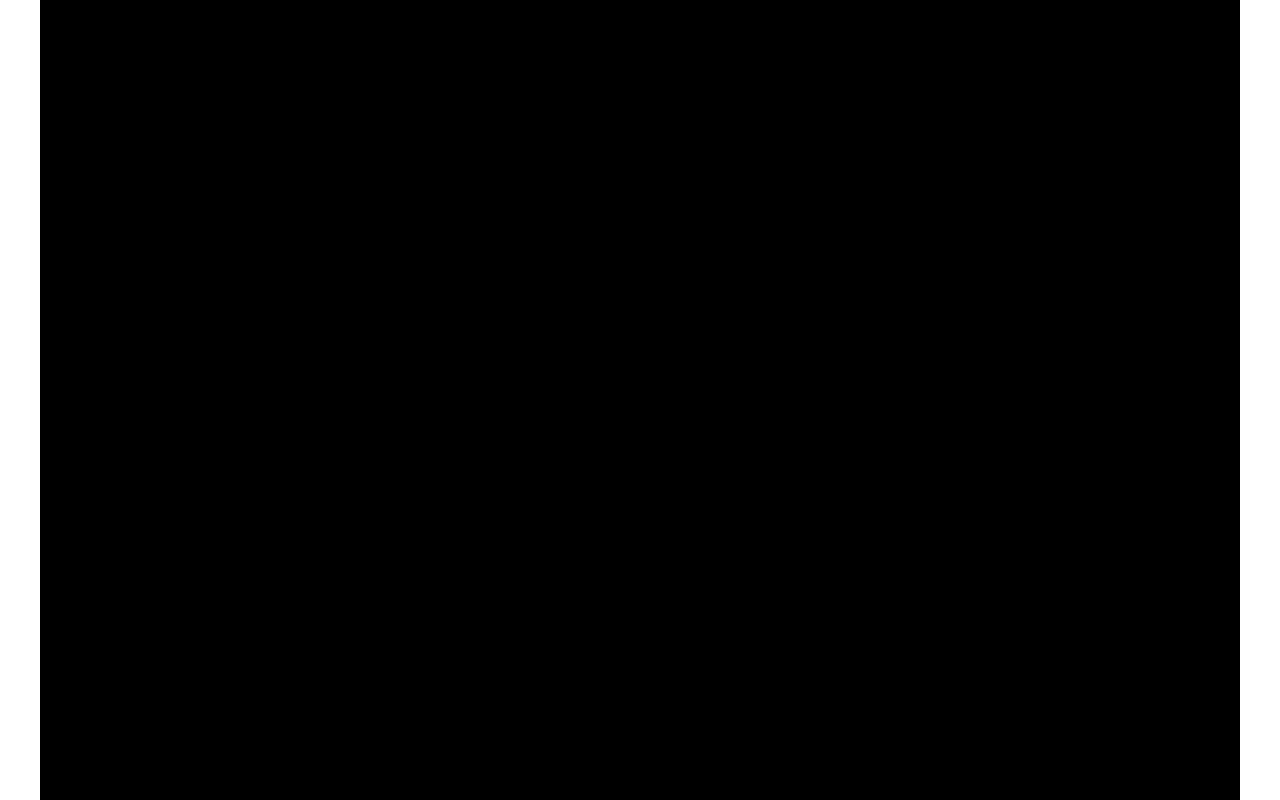
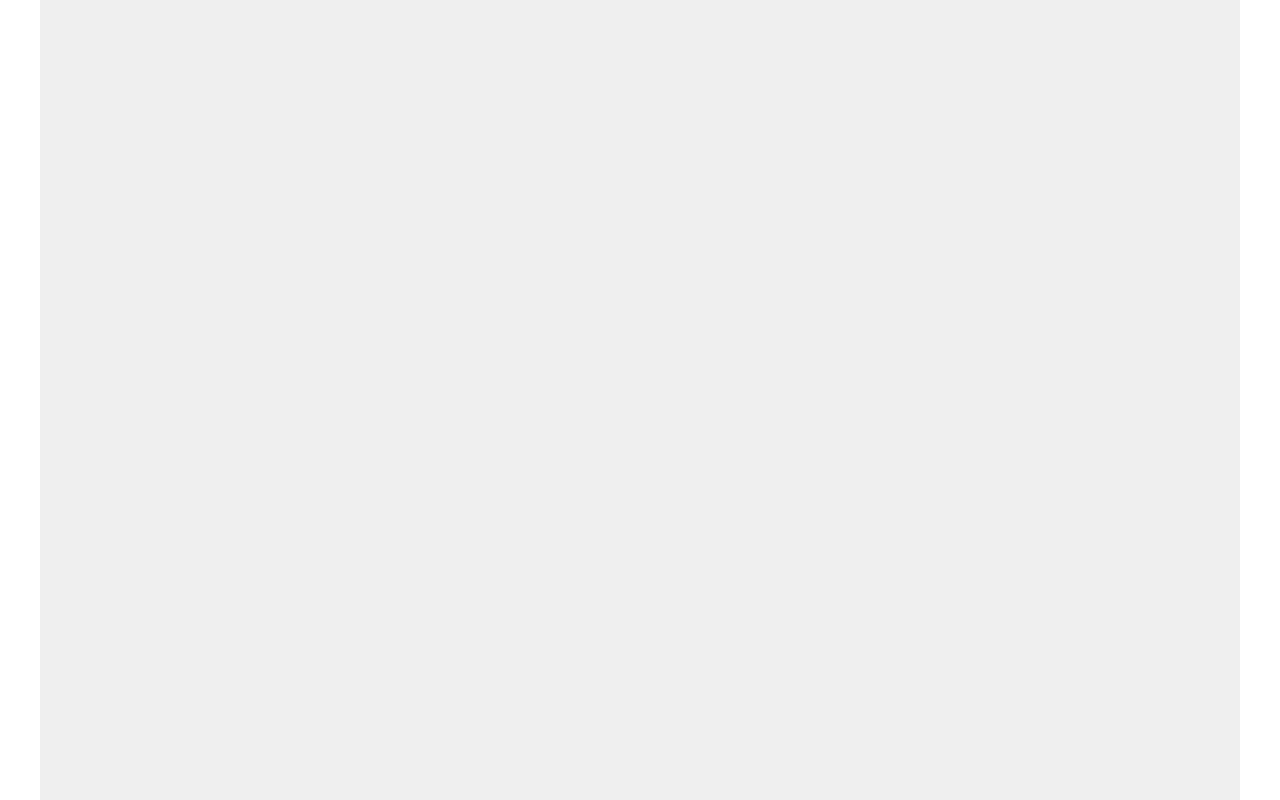
Before and after one commit to JohnJBarrett22/Breakout-2.0, a plain HTML site: page index.html in a window 1280 px wide. Drawn offline with Linux system fonts and the light colour scheme.

Commit message:
Minor additions

```diff
--- a/index.html
+++ b/index.html
@@ -13,10 +13,14 @@
         var game = new Phaser.Game(480, 320, Phaser.CANVAS, null, {
           preload: preload, create: create, update: update
         });
+        var ball;
+
         function preload() {
             game.scale.scaleMode = Phaser.ScaleManager.SHOW_ALL;
             game.scale.pageAlignHorizontally = true;
             game.scale.pageAlignVertically = true;
+            game.stage.backgroundColor = '#eee';
+            game.load.image('ball', 'img/ball.png');
         }
         function create() {}
         function update() {}
```
